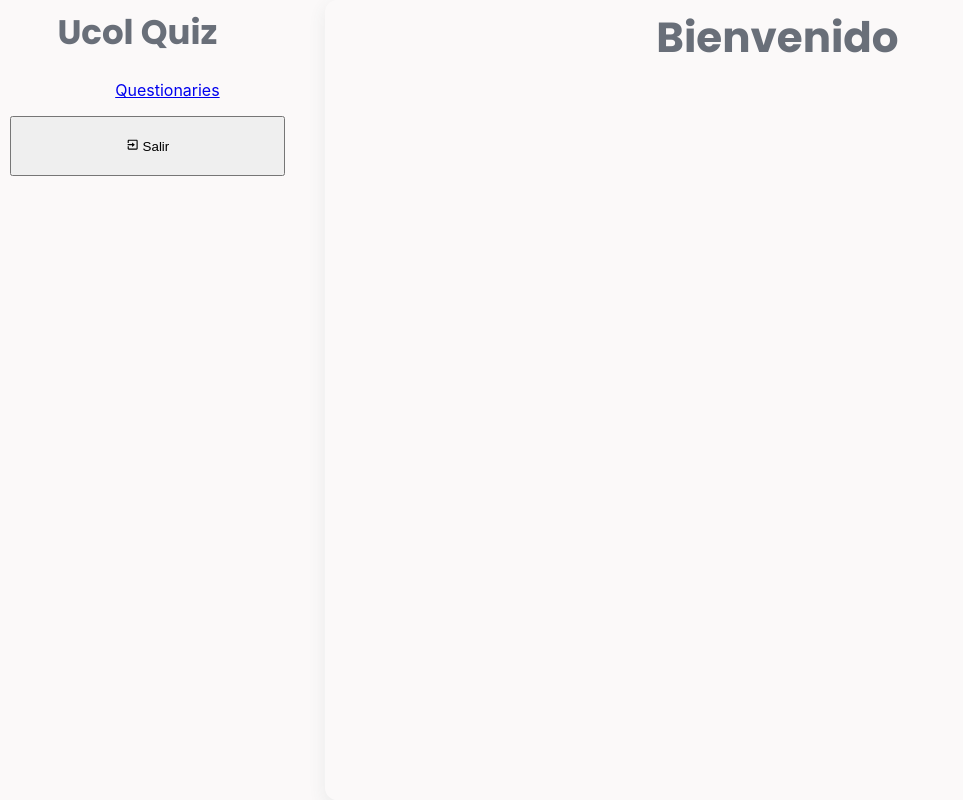
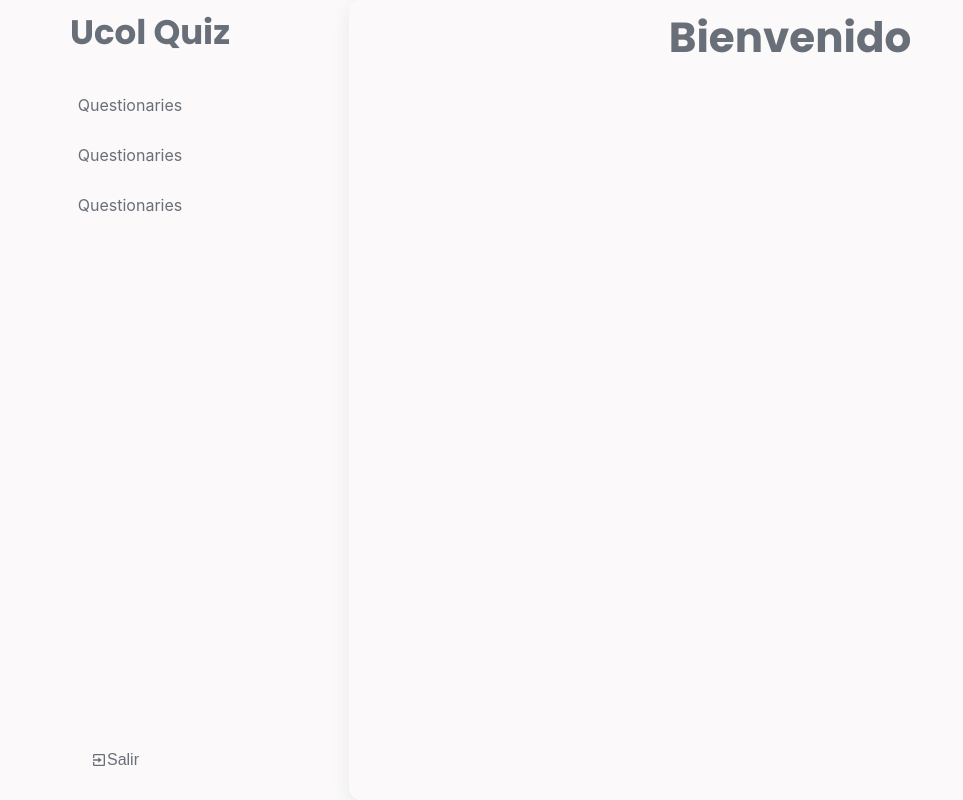
Before and after one commit to caarlosdamian/ucol-quiz, a React (Create React App) app: page /dashboard in a window 1280 px wide. Shown: the whole page, without its empty margins (0-963 px from the left). Built offline with nearby package versions, Linux system fonts and the light colour scheme.

Commit message:
Develop (#2)

```diff
--- a/src/App.css
+++ b/src/App.css
@@ -1,4 +1,8 @@
 .App {
   text-align: center;
   display: flex;
+  height: 100%;
 }
+body{
+  height: 100vh;
+}
--- a/src/components/Sidebar/Sidebar.css
+++ b/src/components/Sidebar/Sidebar.css
@@ -1,15 +1,41 @@
-.sidebar-container{
+
+.sidebar-container {
+  align-items: center;
   display: flex;
   flex-direction: column;
+  height: 100%;
+  width: 300px;
+}
+
+.sidebar-top {
+  width: 100%;
+}
+
+.sidebar-bottom {
+  align-items: center;
+  display: flex;
+  flex-direction: column;
+  height: 100%;
+  justify-content: space-between;
+  margin-left: 20px;
+  width: 100%;
+}
+.sidebar-bottom-list {
+  padding: 0;
+  width: 100%;
+  display: flex;
   align-items: center;
   justify-content: center;
 }
-.sidebar-top{
+.sidebar-list {
+  padding: 0;
+  list-style: none;
   width: 100%;
 }
-.sidebar-bottom{
-    width: 100%;
-    margin-left: 20px;
+
+.links {
+  text-decoration: none;
+
 }
 
 .sidebar-header {
@@ -22,28 +48,44 @@ justify-content: center;
   line-height: 18px;
   color: #696f79;
 }
-.sidebar-button{
+.sidebar-bottom-buttom {
+  width: 100%;
+}
+.sidebar-button {
+  align-items: center;
+  background: none;
+  border: none;
+  color: #696f79;
+  cursor: pointer;
+  display: flex;
+  font-size: 16px;
+  height: 20px;
+  justify-content: center;
+  margin-bottom: 20px;
   padding: 20px;
-    width: 100%;
+  width: 210px;
 }
 
 ul {
   list-style: none;
+  width: 100%;
 }
+
 li {
+  align-items: center;
+  color: #696f79;
   cursor: pointer;
-  color: #696f79;
   display: flex;
-  align-items: center;
+  font-size: 16px;
+  height: 20px;
   justify-content: center;
+  padding: 15px;
   text-align: center;
-  font-size: 24px;
-  width: 100%;
-  height: 40px;
-  padding: 10px;
+  text-decoration: none;
+  width: 70%;
 }
-li:hover {
-  color: white;
+li:hover,.sidebar-button:hover {
   background-color: #8692a6;
   border-radius: 12px;
+  color: white;
 }
--- a/src/components/Sidebar/Sidebar.jsx
+++ b/src/components/Sidebar/Sidebar.jsx
@@ -16,14 +16,25 @@ const Sidebar = () => {
   return (
     <div className="sidebar-container">
       <div className="sidebar-top">
-        <h1 className="sidebar-header">Ucol Quiz</h1>
+        <Link to="/dashboard" className="links">
+          <h1 className="sidebar-header">Ucol Quiz</h1>
+        </Link>
+
       </div>
       <div className="sidebar-bottom">
         <div className="sidebar-bottom-list">
           <ul className="sidebar-list">
-            <Link  to='/questionnaires'className="link-list-item">
-              Questionaries
+            <Link to="/questionnaires" className="links">
+              <li>Questionaries</li>
             </Link>
+            <Link to="/questionnaires" className="links">
+              <li>Questionaries</li>
+            </Link>
+            <Link to="/questionnaires" className="links">
+              <li>Questionaries</li>
+            </Link>
+
+
           </ul>
         </div>
         <div className="sidebar-bottom-buttom">
--- a/src/pages/Dashboard/Dashboard.css
+++ b/src/pages/Dashboard/Dashboard.css
@@ -9,10 +9,6 @@
   height: 100vh;
 }
 
-.left {
-  width: 350px;
-  height: 100vh;
-}
 .right {
   display: flex;
   flex-direction: column;
--- a/src/pages/Questionnaires/Questionnaires.jsx
+++ b/src/pages/Questionnaires/Questionnaires.jsx
@@ -3,6 +3,22 @@ import Sidebar from '../../components/Sidebar/Sidebar'
 
 export const Questionnaires = () => {
   return (
-    <div><Sidebar/></div>
+    <div className="dashboard">
+
+    <div className="left">
+  <Sidebar/>
+    </div>
+    <div className="right">
+      <div className="top">
+        {/* <h1>boton</h1>
+        <h1>input</h1> */}
+      </div>
+      <div className="bottom">
+        <h1 className="welcome-header">Bienvenido</h1>
+        {/* <h1  className="welcome-header">{user?.profileObj?.givenName}</h1> */}
+      </div>
+    </div>
+  </div>
+
   )
 }
```
Lines whose indentation alone changed are shown as unchanged.
